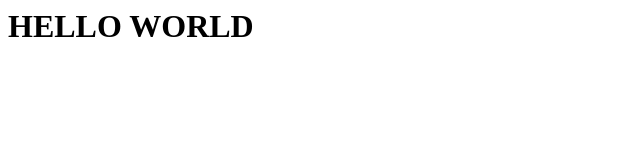
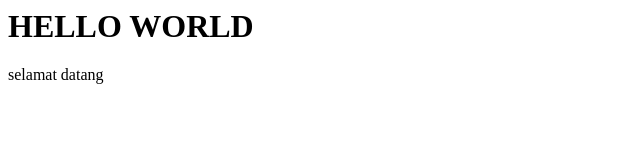
Before and after one commit to amriyk/helloworld, a plain HTML site: page index.html in a window 1280 px wide. Shown: the full height of the page, 0-640 px from the left. Drawn offline with Linux system fonts and the light colour scheme.

Commit message:
Update index.html

```diff
--- a/index.html
+++ b/index.html
@@ -3,4 +3,5 @@
     <head>
     </head>
       <h1>HELLO WORLD</H1>
+  <p>selamat datang</p>
 <html>
```
